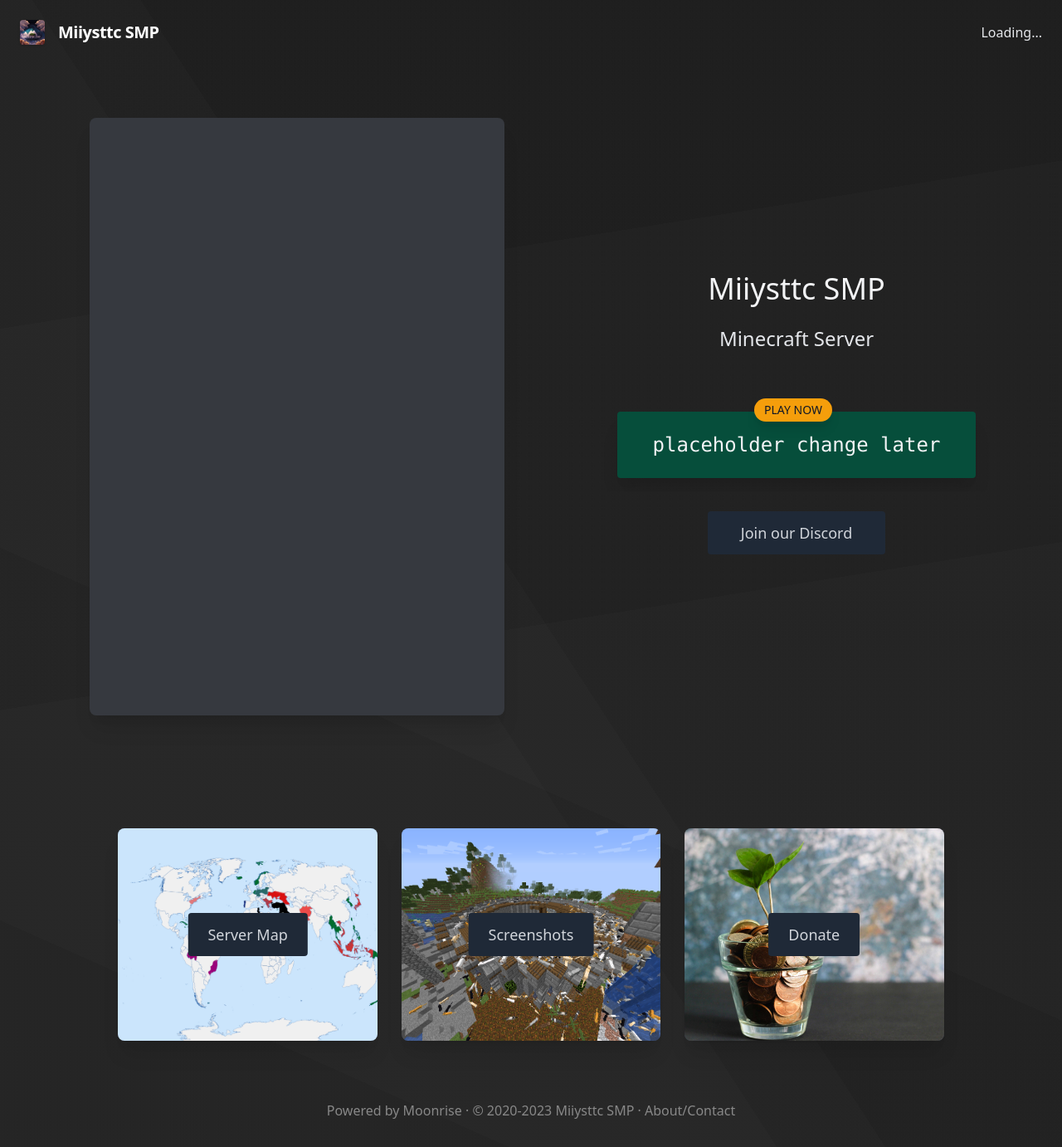
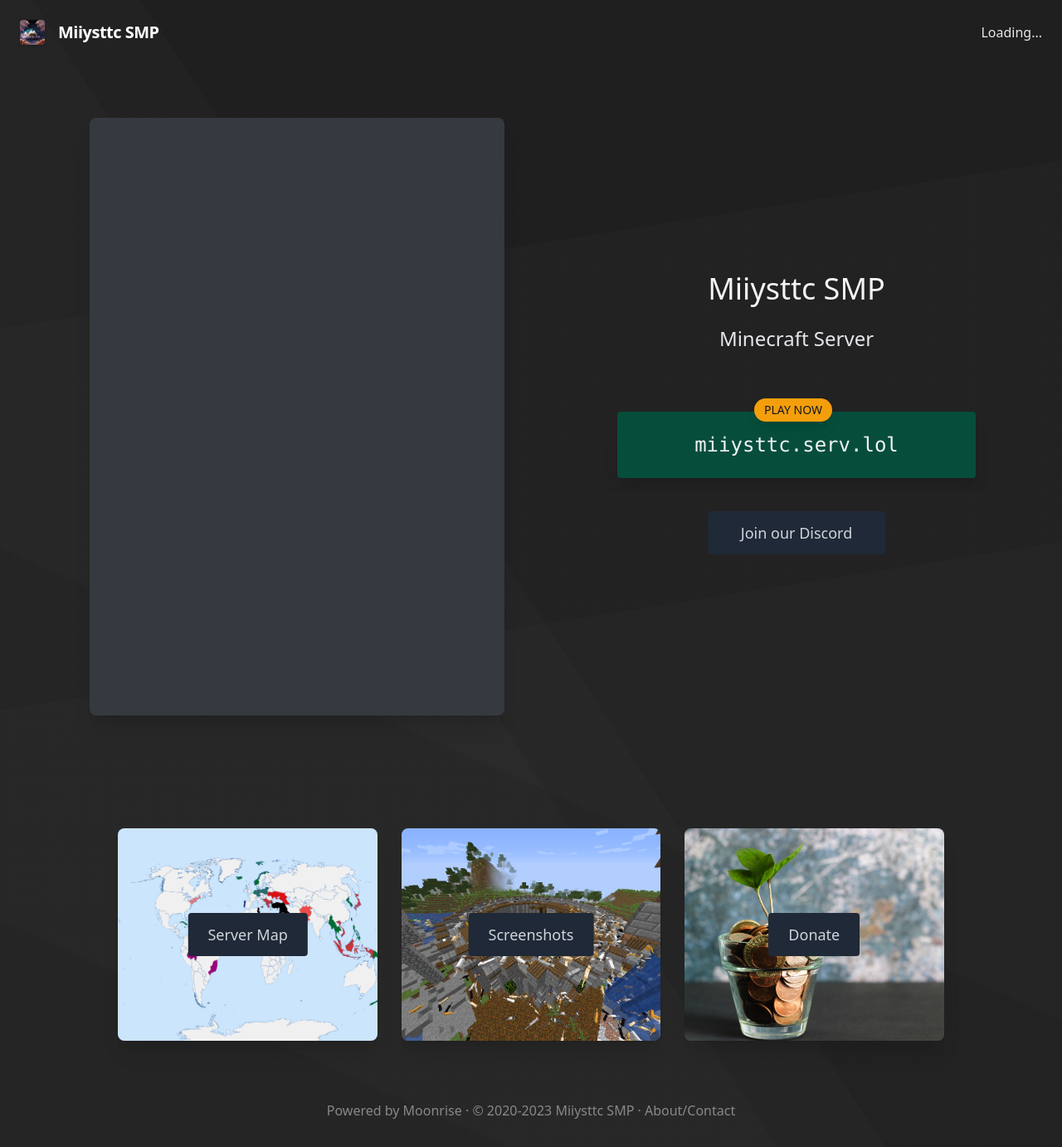
Before and after one commit to MiiysttcMC/site, a Jekyll site: the page built from docs/index.md, in a window 1280 px wide. Shown: the whole page at 83% size. Built offline with Jekyll 4.4.1, drawn with Linux system fonts in a browser that asks for light colours; a script that is not in the unit is left out; comment, search, counter and statistics services are not loaded.

Commit message:
Update _config.yml

```diff
--- a/docs/_config.yml
+++ b/docs/_config.yml
@@ -13,7 +13,7 @@
 # Set basic server info
 serverName: Miiysttc SMP
 serverDescription: Greatest nations SMP on Minecraft since January 2022
-serverIP: placeholder change later
+serverIP: miiysttc.serv.lol
 useBedrockForOnlineStatus: false
 
 
```
